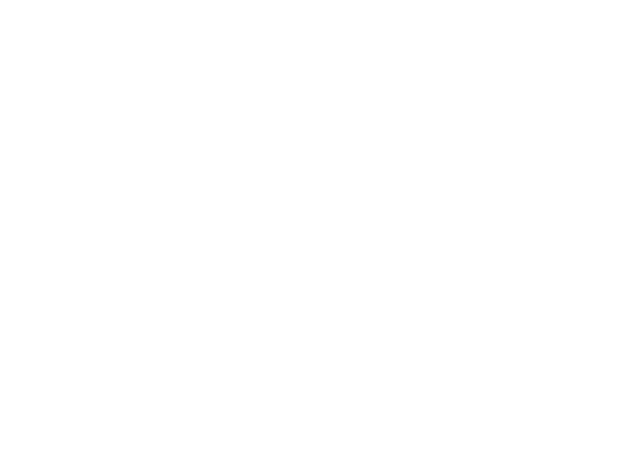
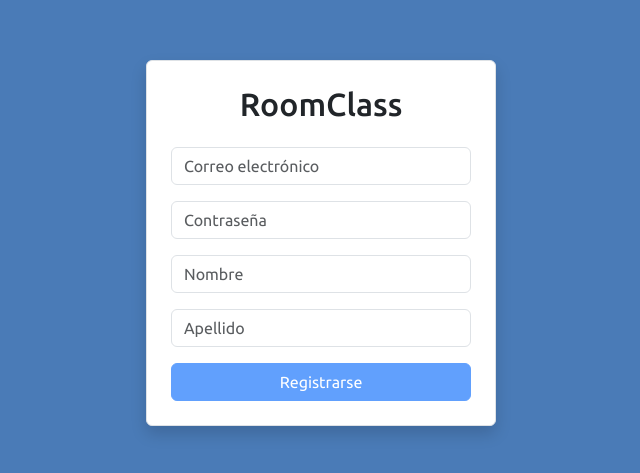
Before and after one commit to juliandross/RoomClassFront, an Angular app in the folder roomclass-app/: page /registry in a window 1280 px wide. Before the commit this address led to /. Shown: the part 157-630 px from the top of the page, without its empty margins (319-959 px from the left). Built offline with nearby package versions, Linux system fonts and the light colour scheme.

Commit message:
RegisterView

```diff
--- a/roomclass-app/angular.json
+++ b/roomclass-app/angular.json
@@ -96,5 +96,8 @@
         }
       }
     }
+  },
+  "cli": {
+    "analytics": "f5184836-2c04-4fd5-bfd7-52f02f9c30cb"
   }
 }
--- a/roomclass-app/package.json
+++ b/roomclass-app/package.json
@@ -22,6 +22,7 @@
     "@angular/ssr": "^17.0.0",
     "@sweetalert2/ngx-sweetalert2": "^13.0.0",
     "express": "^4.18.2",
+    "roomclass-app": "file:",
     "rxjs": "~7.8.0",
     "sweetalert2": "^11.21.2",
     "tslib": "^2.3.0",
--- a/roomclass-app/src/app/app.routes.ts
+++ b/roomclass-app/src/app/app.routes.ts
@@ -6,6 +6,10 @@ export const routes: Routes = [
     {
         path: 'login',
         loadChildren: () => import('./features/login/login.routes').then(m => m.loginRoutes)
+    },
+    {
+        path: 'registry',
+        loadChildren: () => import('./features/registry/registry.routes').then(m => m.registerRoutes)
     },
     { path: '', redirectTo: 'home', pathMatch: 'full' },
     {
--- a/roomclass-app/src/app/features/login/pages/login/login.component.html
+++ b/roomclass-app/src/app/features/login/pages/login/login.component.html
@@ -8,6 +8,10 @@
             <input type="password" id="password" class="form-control" formControlName="password" placeholder="Contraseña" required>
         </div>
         <button type="submit" class="btn btn-primary w-100 mt-4">Iniciar sesion</button>
+        <div class="mt-3">
+            <a routerLink="/register" class="text-decoration-none">¿No tienes cuenta? Regístrate</a>
+        </div>
+        <button type="button" class="btn btn-secondary w-100 mt-2" (click)="onRegister()">Registrarse</button>
         <hr>
     </form>
 </div>
--- a/roomclass-app/src/app/features/login/pages/login/login.component.ts
+++ b/roomclass-app/src/app/features/login/pages/login/login.component.ts
@@ -63,4 +63,8 @@ export class LoginComponent {
     }
   });
   }
+
+  onRegister() {
+    this.router.navigate(['/registry']);
+  }
 }
--- /dev/null
+++ b/roomclass-app/src/app/features/registry/registry.component.html
@@ -0,0 +1,31 @@
+<div class="registry-bg d-flex justify-content-center align-items-center min-vh-100">
+  <form [formGroup]="registerForm" (ngSubmit)="onSubmit()" class="registry-form p-4 border rounded shadow bg-white">
+    <h2 class="text-center mb-4">RoomClass</h2>
+    <div class="mb-3">
+      <input type="email" class="form-control" formControlName="email" placeholder="Correo electrónico" required>
+    </div>
+    <div class="mb-3">
+      <input type="password" class="form-control" formControlName="password" placeholder="Contraseña" required>
+    </div>
+    <div class="mb-3">
+      <input type="text" class="form-control" formControlName="first_name" placeholder="Nombre" required>
+    </div>
+    <div class="mb-3">
+      <input type="text" class="form-control" formControlName="last_name" placeholder="Apellido" required>
+    </div>
+    <button type="submit" class="btn btn-primary w-100" [disabled]="registerForm.invalid">Registrarse</button>
+    <div *ngIf="errorMessage" class="alert alert-danger mt-3">{{ errorMessage }}</div>
+    <div *ngIf="successMessage" class="alert alert-success mt-3">{{ successMessage }}</div>
+  </form>
+</div>
+
+<style>
+.registry-bg {
+  background: #4a7bb7;
+  min-height: 100vh;
+}
+.registry-form {
+  width: 100%;
+  max-width: 350px;
+}
+</style>
--- /dev/null
+++ b/roomclass-app/src/app/features/registry/registry.component.ts
@@ -0,0 +1,43 @@
+import { Component } from '@angular/core';
+import { FormBuilder, FormGroup, Validators, ReactiveFormsModule } from '@angular/forms';
+import { HttpClient, HttpClientModule } from '@angular/common/http';
+import { CommonModule } from '@angular/common';
+
+@Component({
+  selector: 'app-registry',
+  templateUrl: './registry.component.html',
+  standalone: true,
+  imports: [CommonModule, ReactiveFormsModule, HttpClientModule]
+})
+export class RegistryComponent {
+  registerForm: FormGroup;
+  errorMessage: string = '';
+  successMessage: string = '';
+  baseUrl = 'http://localhost:8000/users/';
+
+  constructor(private fb: FormBuilder, private http: HttpClient) {
+    this.registerForm = this.fb.group({
+      email: ['', [Validators.required, Validators.email]],
+      password: ['', Validators.required],
+      first_name: ['', Validators.required],
+      last_name: ['', Validators.required],
+      rol: ['', Validators.required]
+    });
+  }
+
+  onSubmit() {
+    if (this.registerForm.invalid) return;
+
+    this.http.post(this.baseUrl, this.registerForm.value).subscribe({
+      next: () => {
+        this.successMessage = 'Usuario registrado exitosamente';
+        this.errorMessage = '';
+        this.registerForm.reset();
+      },
+      error: (err) => {
+        this.errorMessage = 'Error al registrar usuario';
+        this.successMessage = '';
+      }
+    });
+  }
+}
--- /dev/null
+++ b/roomclass-app/src/app/features/registry/registry.routes.ts
@@ -0,0 +1,8 @@
+import { Routes } from '@angular/router';
+
+export const registerRoutes: Routes = [
+  {
+    path: '',
+    loadComponent: () => import('./registry.component').then(m => m.RegistryComponent)
+  }
+];
```
Also changed, not shown: roomclass-app/src/app/features/registry/registry.component.css (added), 2 other files (tests, documents, lock files or other folders).
